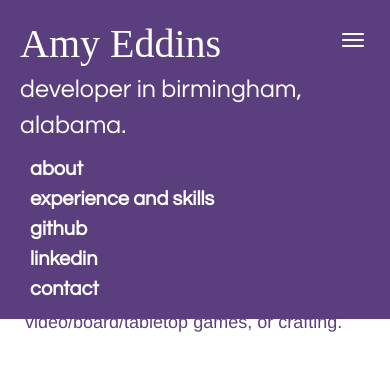
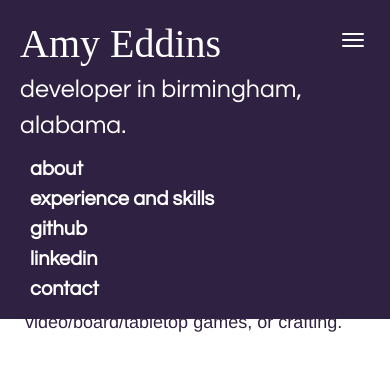
Before and after one commit to AmyLeighEddins/amyeddins, a website: page public/index.html in a window 390 px wide. Both pictures are taken after a click on the button 353 px from the left and 42 px from the top of the page. Drawn offline with Linux system fonts and the light colour scheme.

Commit message:
Changed color

```diff
--- a/public/css/style.css
+++ b/public/css/style.css
@@ -32,7 +32,7 @@ drawer {
   width: 25%;
   height: 100%;
   font-family: "Century Gothic";
-  background-color: rgb(91, 62, 126);
+  background-color: rgb(47, 33, 65);
   color: white;
   padding-left: 30px;
   padding-right: 20px;
@@ -107,7 +107,7 @@ drawer {
   font-weight: bold;
 }
 .content {
-  color: rgb(91, 62, 126);
+  color: rgb(47, 33, 65);
   float: left;
   padding-left: 27%;
   height: 100%;
@@ -125,7 +125,7 @@ drawer {
     display:block;
     padding-right: 0px;
     padding-left: 0px;
-    background-color: rgb(91, 62, 126);
+    background-color: rgb(47, 33, 65);
     position: static;
     bottom:auto;
   }
@@ -137,7 +137,7 @@ drawer {
     position: relative;
     padding-left: 20px;
     padding-right: 0px;
-    background-color: rgb(91, 62, 126);
+    background-color: rgb(47, 33, 65);
     bottom:auto;
   }
   .sidebar .description {
@@ -145,24 +145,24 @@ drawer {
     width: 100%;
     padding-top: 0px;
     padding-bottom: 10px;
-    background-color: rgb(91, 62, 126);
+    background-color: rgb(47, 33, 65);
     position:relative;
     padding-left: 0px;
     padding-right: 0px;
     border-left: 20px solid;
-    border-color: rgb(91, 62, 126);
+    border-color: rgb(47, 33, 65);
     bottom:auto;
   }
   .sidebar .pages {
     padding-bottom: 15px;
     width: 100%;
-    background-color: rgb(91, 62, 126);
+    background-color: rgb(47, 33, 65);
     padding-top: 0px;
     bottom:auto;
     padding-left: 0px;
     padding-right: 0px;
     border-left: 30px solid;
-    border-color: rgb(91, 62, 126);
+    border-color: rgb(47, 33, 65);
     position:relative;
   }
   .toggle-links.open {
```
